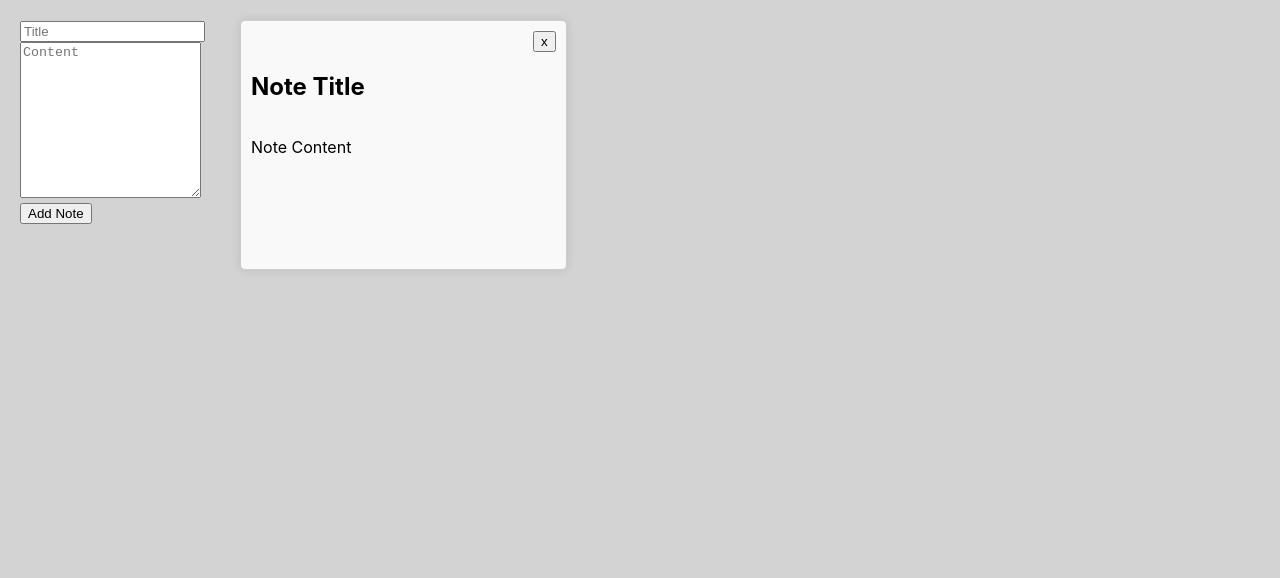
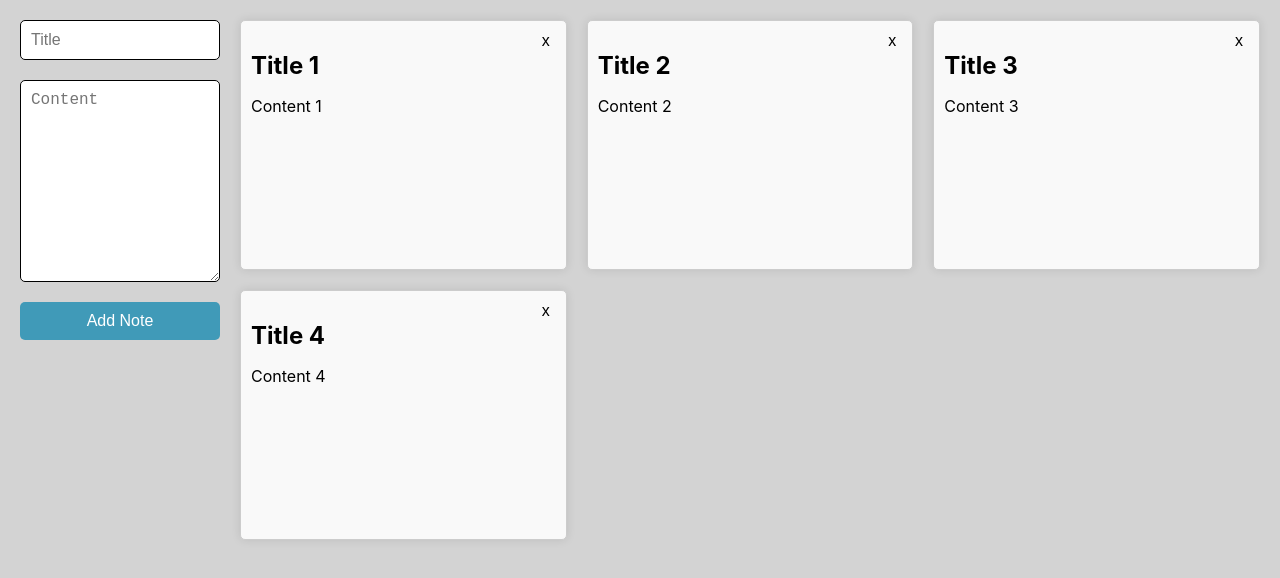
Before and after one commit to mtlvsdn/app-ui, a React (Create React App) app: page / in a window 1280 px wide. Shown: the top 578 px of the page. Built offline with nearby package versions, Linux system fonts and the light colour scheme.

Commit message:
I added the functionality to add notes in the app and did more css styling

```diff
--- a/src/App.css
+++ b/src/App.css
@@ -40,3 +40,43 @@ body {
   display: flex;
   justify-content: flex-end;
 }
+
+.notes-header button {
+  font-size: 16px;
+  background: transparent;
+  border: none;
+  cursor: pointer;
+  max-width: fit-content;
+}
+
+h2 {
+  margin: 0;
+}
+
+.note-form {
+  display: flex;
+  flex-direction: column;
+  gap: 20px;
+}
+
+textarea, input {
+  border-radius: 5px;
+  border: 1px solid black;
+  padding: 10px;
+  font-size: 16px;
+}
+
+
+.note-form button {
+  border-radius: 5px;
+  background-color: rgb(64, 154, 184);
+  border: none;
+  padding: 10px;
+  font-size: 16px;
+  color: white;
+}
+
+.note-form button:hover {
+  background-color: rgb(106, 175, 198);
+  cursor: pointer;
+}
--- a/src/App.js
+++ b/src/App.js
@@ -1,14 +1,67 @@
 import './App.css';
+import { useState } from 'react'
+
+// const Note = {
+//   id: Number;
+//   title: String;
+//   content: String
+// };
 
 function App() {
+  const [notes, setNotes] = useState([
+    {
+      id: 1,
+      title: "Title 1",
+      content: "Content 1",
+    },
+    {
+      id: 2,
+       title: "Title 2",
+      content: "Content 2",
+    },
+    {
+      id: 3,
+      title: "Title 3",
+      content: "Content 3",
+    },
+    {
+      id: 4,
+      title: "Title 4",
+      content: "Content 4",
+    }
+  ]);
+
+  const [title, setTitle] = useState("");
+  const [content, setContent] = useState("");
+
+  const handleSubmit = (event) => {
+    event.preventDefault();
+    console.log("title: ", title);
+    console.log("content: ", content);
+
+    const newNote = {
+      id: notes.length+1,
+      title: title,
+      content: content,
+    }
+
+    setNotes([newNote, ...notes]);
+    setTitle("");
+    setContent("");
+  };
+
   return (
    <div className="app-container">
-    <form className="note-form">
+    <form className="note-form" onSubmit={(event) => handleSubmit(event)}>
       <input
+      value={title}
+      onChange={(event)=>setTitle(event.target.value)}
       placeholder="Title"
       required
       ></input>
       <textarea
+      value={content}
+      onChange={(event)=>setContent(event.target.value)}
       placeholder="Content"
       rows={10}
       required
@@ -16,13 +69,15 @@ function App() {
       <button type="submit">Add Note</button>
     </form>
     <div className="notes-grid">
-      <div className="note-item">
-        <div className="notes-header">
-          <button>x</button>
+      {notes.map((note)=> (
+        <div className="note-item">
+          <div className="notes-header">
+            <button>x</button>
+          </div>
+          <h2>{note.title}</h2>
+          <p>{note.content}</p>
         </div>
-        <h2>Note Title</h2>
-        <p>Note Content</p>
-      </div>
+      ))}
     </div>
    </div>
   );
```
